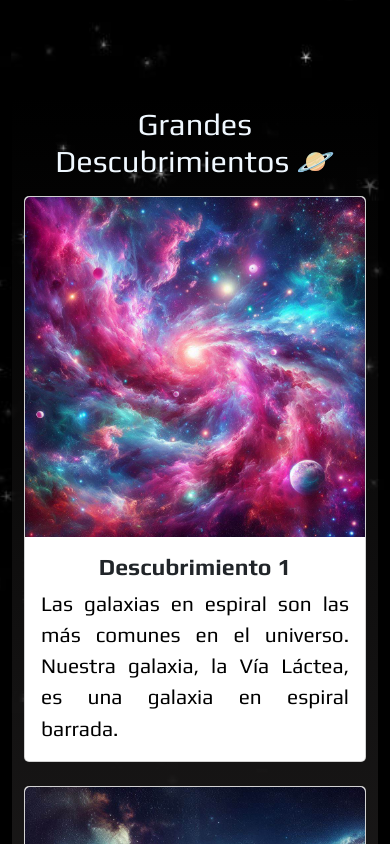
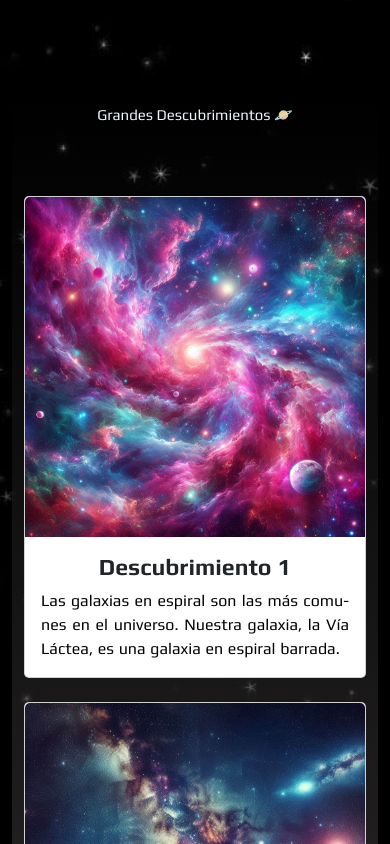
Before and after one commit to Nixnix32/nixnxi32-galaxia.io, a plain HTML site: page informativa.html in a window 390 px wide. Shown: the top 844 px of the page. Drawn offline with nearby package versions, Linux system fonts and the light colour scheme.

Commit message:
modificando letras

```diff
--- a/informativa.html
+++ b/informativa.html
@@ -16,7 +16,6 @@
 
   <style>
     body {
-      font-family: "Quicksand", sans-serif;
       background-image: url("star.jpg");
       background-position: center center;
       background-repeat: no-repeat;
@@ -30,18 +29,13 @@
       margin-bottom: 40px;
       padding: 10px;
       font-weight: 400;
-      font-size: calc(1.8em + 0.5vw);
+      font-size: 2em;
       text-align: center;
       height: 60px;
       color: aliceblue;
       font-family: "Play", sans-serif;
     }
 
-    .title:hover {
-      font-size: calc(2em + 0.5vw);
-      transition: 2s ease-in-out;
-      text-shadow: 3px 2px 15px rgb(245, 212, 29);
-    }
 
     .container-fluid {
       background-image: linear-gradient(transparent, rgb(66, 62, 62), rgb(34, 31, 31));
@@ -61,7 +55,7 @@
 
     p {
       color: aliceblue;
-      font-size: 1.3em;
+      font-size: 1.1em;
       text-align: justify;
       word-spacing: 1px;
       hyphens: auto;
@@ -89,6 +83,34 @@
 
 
     }
+
+
+
+    @media (max-width: 600px) {
+    body {
+        font-size: 10px;
+    }
+
+    h2 {
+        font-size: 1.3rem;
+    }
+
+
+    h1 {
+        font-size: 1.8rem;
+    }
+
+
+    p {
+        font-size: 1rem;
+
+    }
+
+    .title{
+      font-size: 1.5em;
+    }
+  }
+
   </style>
 
 </head>
```
Also changed, not shown: creador.html (+33 -1 lines), galaxia.html (+31 -1 lines), index.html (+29 -3 lines).
